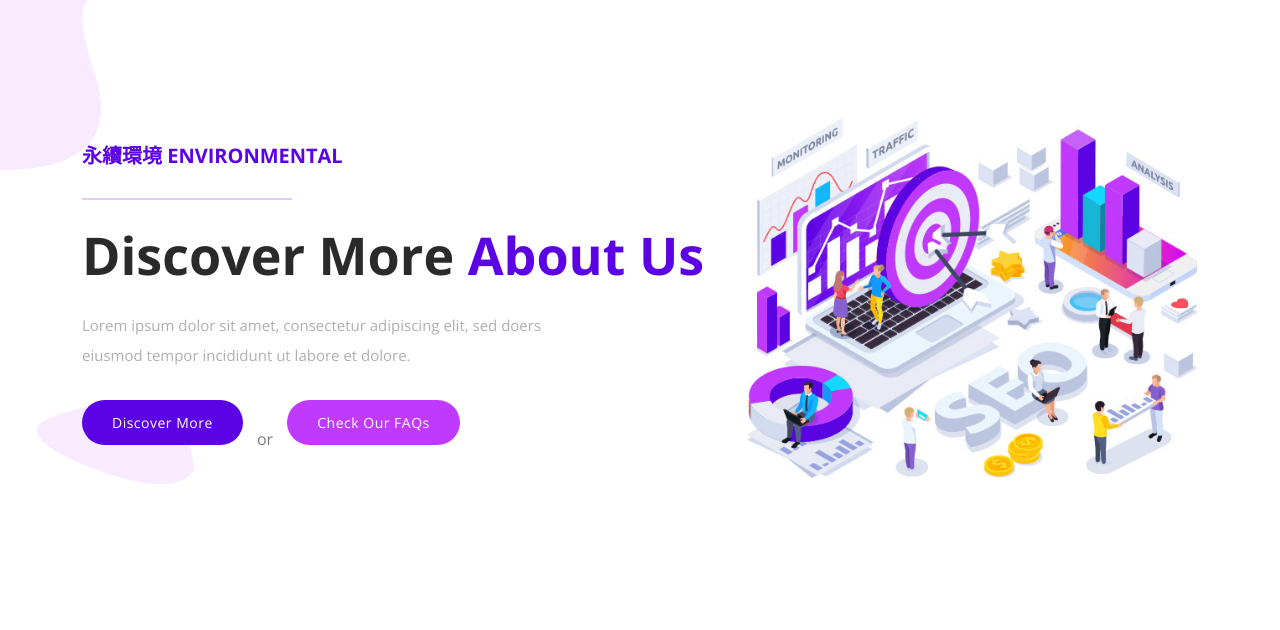
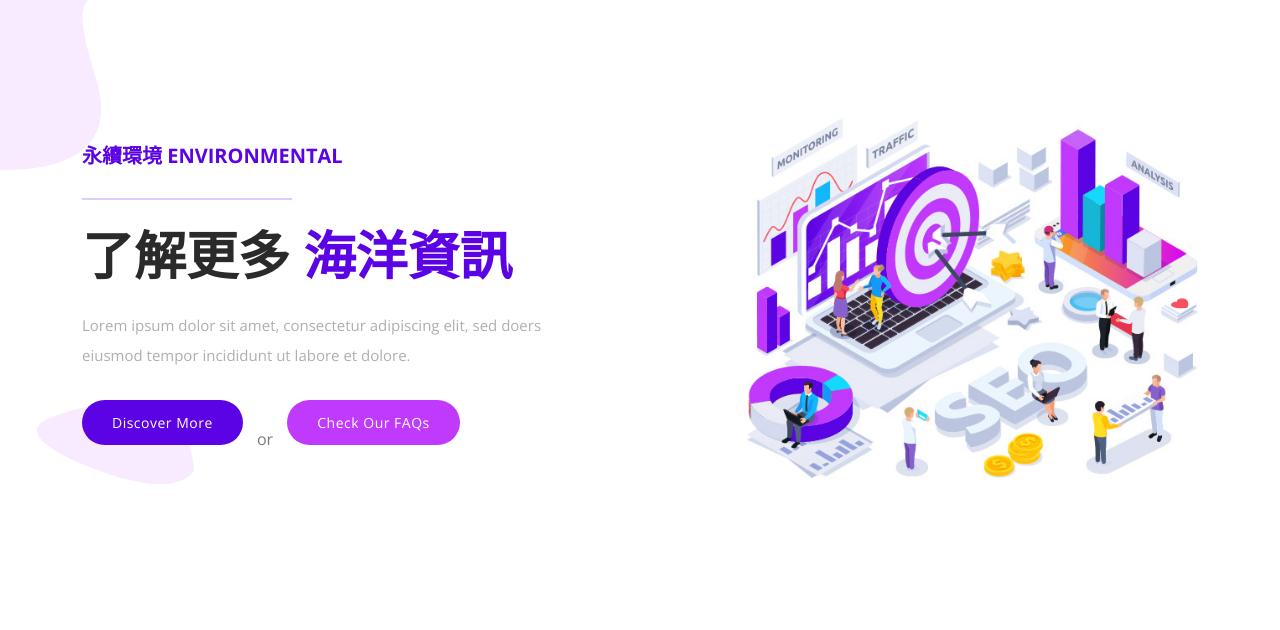
Before and after one commit to A111070217/sdgs, a plain HTML site: page about.html in a window 1280 px wide. Shown: the part 170-800 px from the top of the page. Drawn offline with nearby package versions, Linux system fonts and the light colour scheme.

Commit message:
Update about.html

```diff
--- a/about.html
+++ b/about.html
@@ -111,7 +111,7 @@ https://templatemo.com/tm-582-tale-seo-agency
           <div class="caption  header-text">
             <h6>永續環境 Environmental</h6>
             <div class="line-dec"></div>
-            <h4>Discover More <em>About Us</em></h4>
+            <h4>了解更多 <em>海洋資訊</em></h4>
             <p>Lorem ipsum dolor sit amet, consectetur adipiscing elit, sed doers eiusmod tempor incididunt ut labore et
               dolore.</p>
             <div class="main-button"><a href="#">Discover More</a></div>
```
